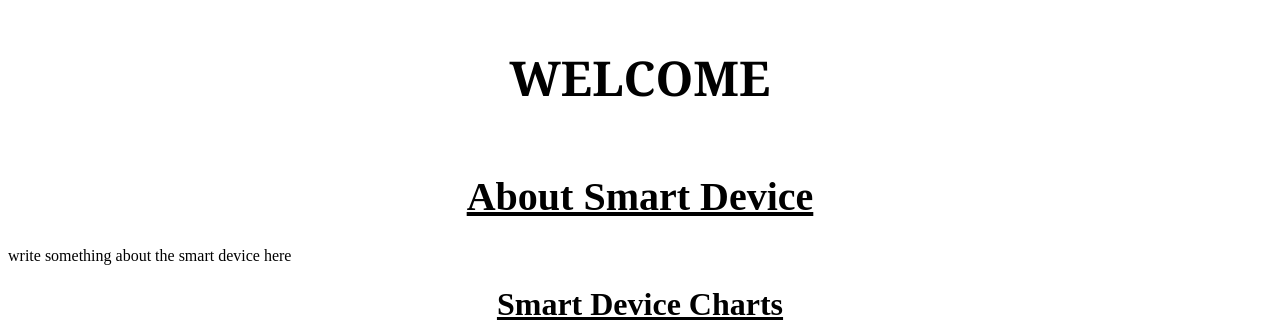
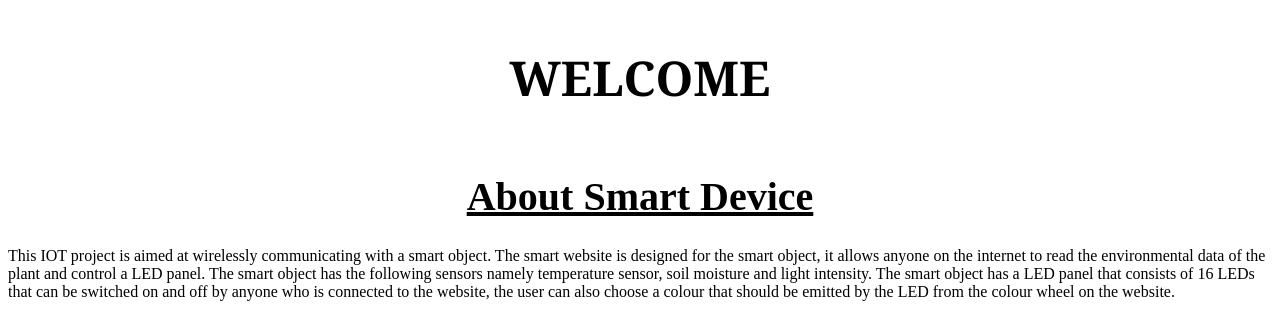
Before and after one commit to GudaniMulaudzi/GudaniMulaudzi.github.io, a plain HTML site: page index.html in a window 1280 px wide. Shown: the top 327 px of the page. Drawn offline with nearby package versions, Linux system fonts and the light colour scheme.

Commit message:
Update index.html

```diff
--- a/index.html
+++ b/index.html
@@ -20,7 +20,10 @@
 	<br/>
 <h1 align="center" style="color:black;font-size:40px"><u>About Smart Device</u></h1>
 
-<p>write something about the smart device here </p>
+<p>This IOT project is aimed at wirelessly communicating with a smart object.
+	The smart website is designed for the smart object, it allows anyone on the internet to read the environmental data of the plant and control a LED panel.
+	The smart object has the following sensors namely temperature sensor, soil moisture and light intensity.
+	The smart object has a LED panel that consists of 16 LEDs that can be switched on and off by anyone who is connected to the website, the user can also choose a colour that should be emitted by the LED from the colour wheel on the website.</p>
 
 <h1 align="center" style="color:blackfont-size:40px"><u>Smart Device Charts</u></h1>
 <p>
```
